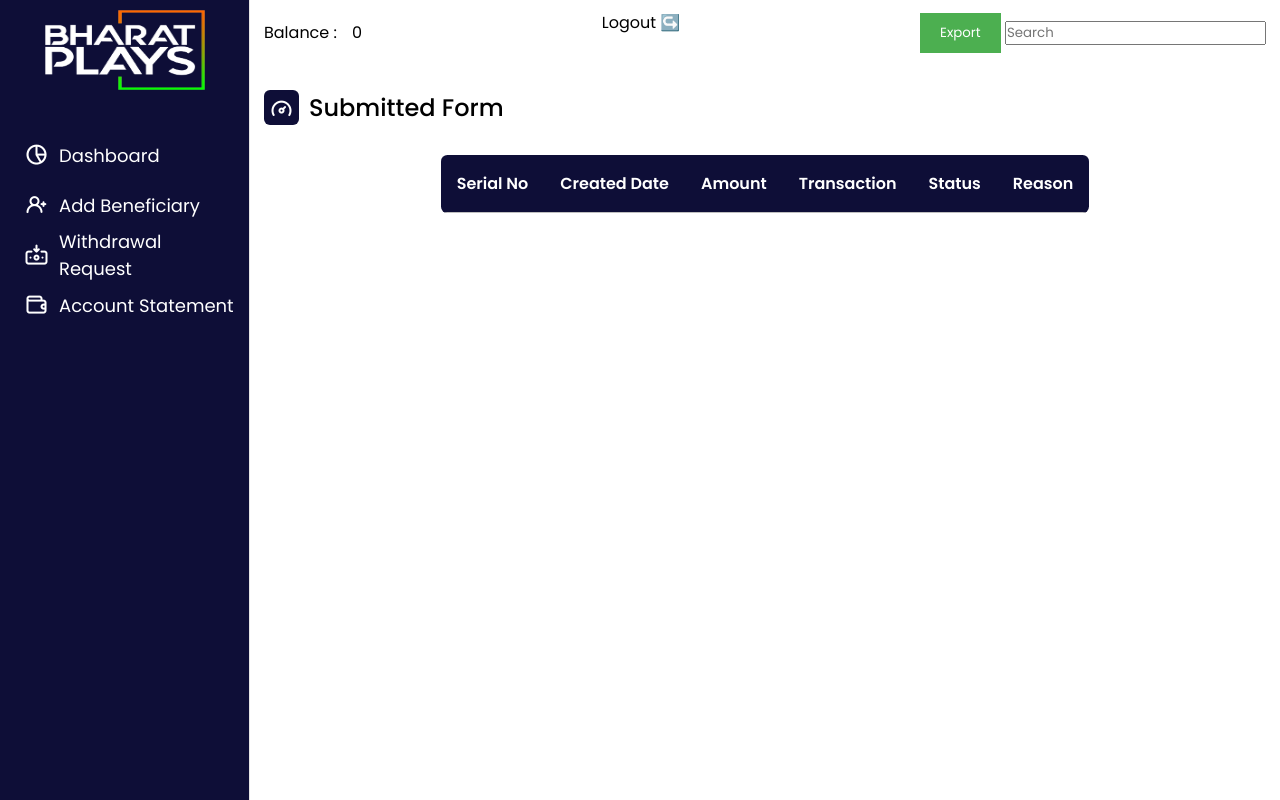
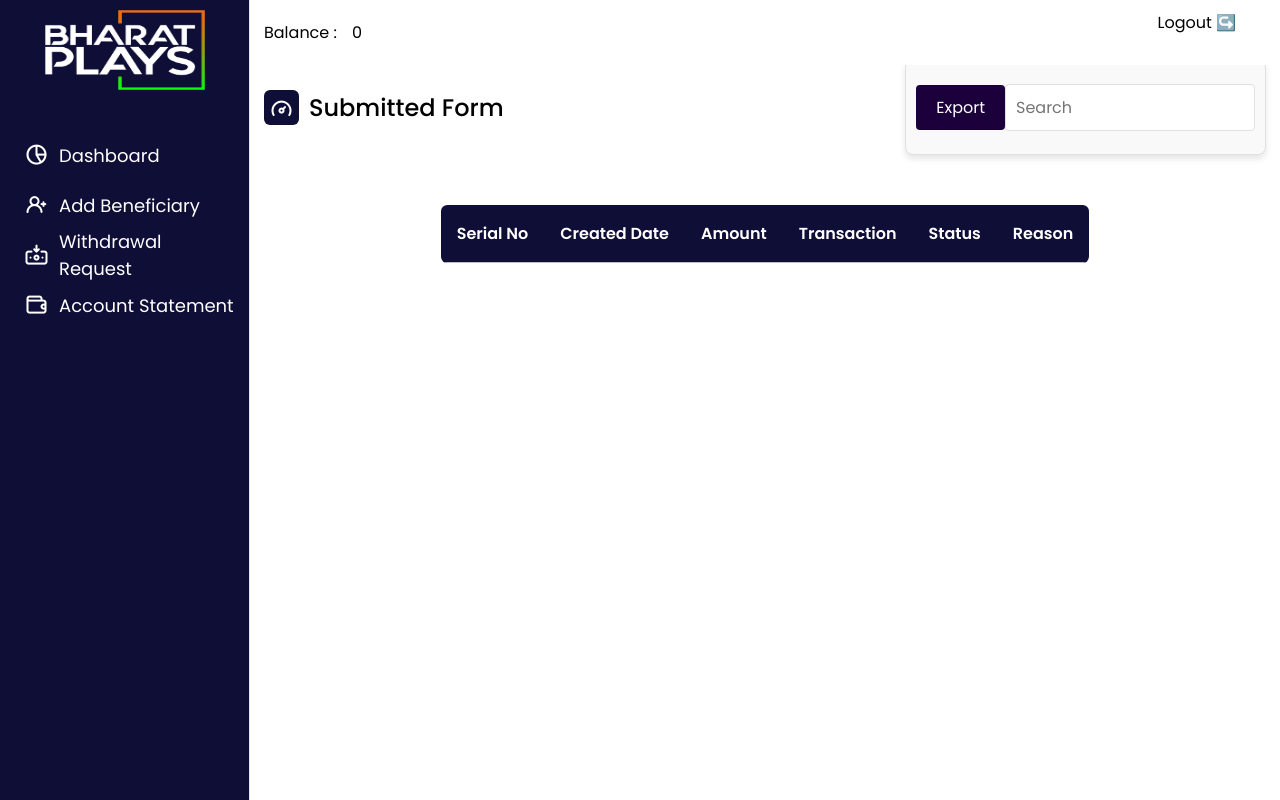
Before and after one commit to Rushikeshdev/bharat_play_repo, a Django app: page /dashboard_client/template/ in a window 1280 px wide. Run offline with Django 4.2, Linux system fonts and the light colour scheme; the visitor is signed in with stand-in values (Sample User, id 1); data comes from the database, SQL or seed files in the repository; lists and menus that the app fills with data are empty; some libraries are stand-ins or nearby versions.

Commit message:
export and search UI design with jyoti

```diff
--- a/templates/dashboard_client.html
+++ b/templates/dashboard_client.html
@@ -90,17 +90,55 @@
       }
     </style>
      <style>
-      #exportBtnClient {
-          padding: 10px 20px;
-          background-color: #4CAF50;
-          color: white;
-          border: none;
-          cursor: pointer;
-      }
 
-      #exportBtnClient:hover {
-          background-color: #45a049;
-      }
+
+
+      .overview
+      {
+      display:flex;
+      justify-content:space-between;
+      }.export_style{
+  display: flex;
+  justify-content: space-between;
+  align-items: center;
+  padding: 10px;
+  background-color: #f9f9f9;
+  border: 1px solid #e0e0e0;
+  border-radius: 8px;
+  box-shadow: 0 4px 6px rgba(0, 0, 0, 0.1);
+  max-width: 500px;
+  }
+
+
+.export-btn {
+  background-color: #1c003b;
+  color: white;
+  border: none;
+  padding: 10px 20px;
+  font-size: 16px;
+  border-radius: 4px;
+  cursor: pointer;
+  transition: background-color 0.3s ease;
+}
+
+.export-btn:hover {
+  background-color: #1c004b;
+}
+
+
+.search-bar {
+  width: 250px;
+  padding: 10px;
+  font-size: 16px;
+  border: 1px solid #e0e0e0;
+  border-radius: 4px;
+  transition: border-color 0.3s ease;
+}
+
+.search-bar:focus {
+  border-color: #1c004b;
+  outline: none;
+}
     </style>
     <title>Dashboard Panel</title>
   </head>
@@ -164,10 +202,11 @@
           ></a>
 
         </div>
-        <div>
+        <!-- <div>
         <button id="exportBtnClient">Export</button>
         <input type="text" id="searchBarClient" placeholder="Search">
-        </div>
+        </div> -->
+
       </div>
 
       <div class="dash-content">
@@ -176,8 +215,14 @@
             <i class="uil uil-tachometer-fast-alt"></i>
             <span class="text">Submitted Form</span>
           </div>
+          <div class="export_style">
+            <button class="export-btn" id="exportBtnClient" >Export</button>
+
+            <input type="text" class="search-bar" id="searchBarClient" placeholder="Search">
+          </div>
         </div>
-
+        <br>
+        <br>
         <div class="activity">
           <div class="activity-data">
             <div class="container">
```
Also changed, not shown: templates/admin_dashboard.html (+53 -8 lines).
